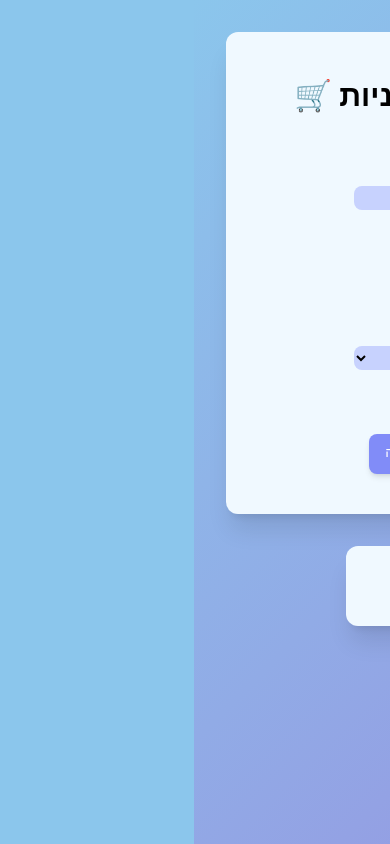
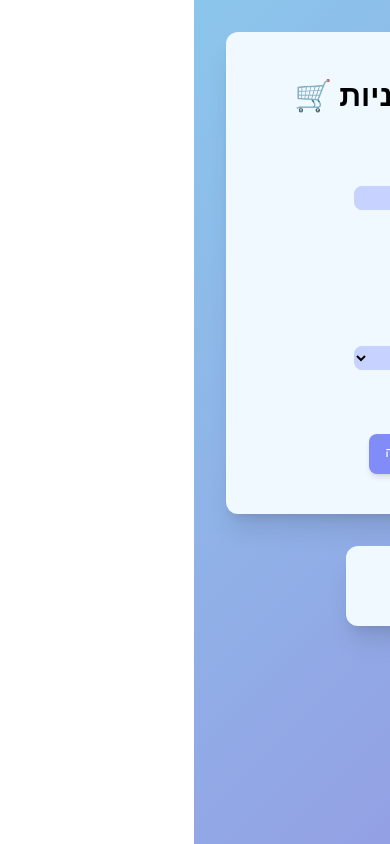
Before and after one commit to OriGuyUniqueDev/Shopping-List, a Vue app: page / in a window 390 px wide. Built offline with nearby package versions, Linux system fonts and the light colour scheme.

Commit message:
update bg

```diff
--- a/src/assets/main.css
+++ b/src/assets/main.css
@@ -10,19 +10,19 @@
 body {
 	overflow-x: hidden;
 	display: grid;
+	height: 100vh;
 	place-content: center;
-	background-repeat: no-repeat;
-	background-size: cover;
-	height: 100vh;
-	background-color: #8bc6ec;
-	background-image: linear-gradient(135deg, #8bc6ec 0%, #9599e2 100%);
 	animation: start 3s forwards;
 }
 
 #app {
 	width: 100%;
-	height: 100%;
+	height: 100vh;
 	padding: 2rem;
+	background-repeat: no-repeat;
+	background-size: cover;
+	background-color: #8bc6ec;
+	background-image: linear-gradient(135deg, #8bc6ec 0%, #9599e2 100%);
 }
 li {
 	transition: 1s ease all;
@@ -61,14 +61,15 @@ li {
 		display: grid;
 		align-content: space-between;
 		height: 100vh;
+
+		animation: start 3s forwards;
+	}
+	#app {
+		height: 100vh;
 		background-repeat: no-repeat;
 		background-color: #8bc6ec;
 		background-image: linear-gradient(135deg, #8bc6ec 0%, #9599e2 100%);
 		background-size: cover;
-		animation: start 3s forwards;
-	}
-	#app {
-		height: 100%;
 	}
 
 	@keyframes start {
```
